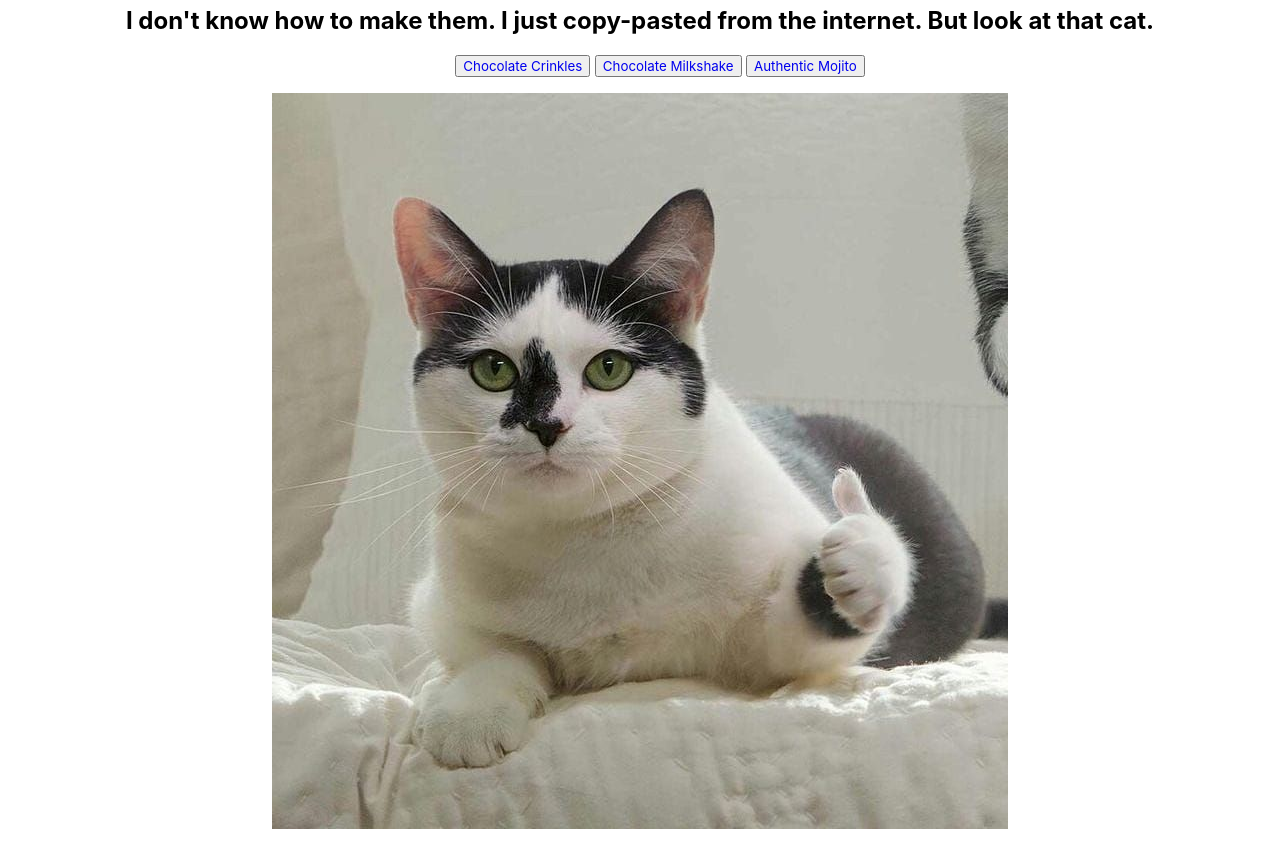
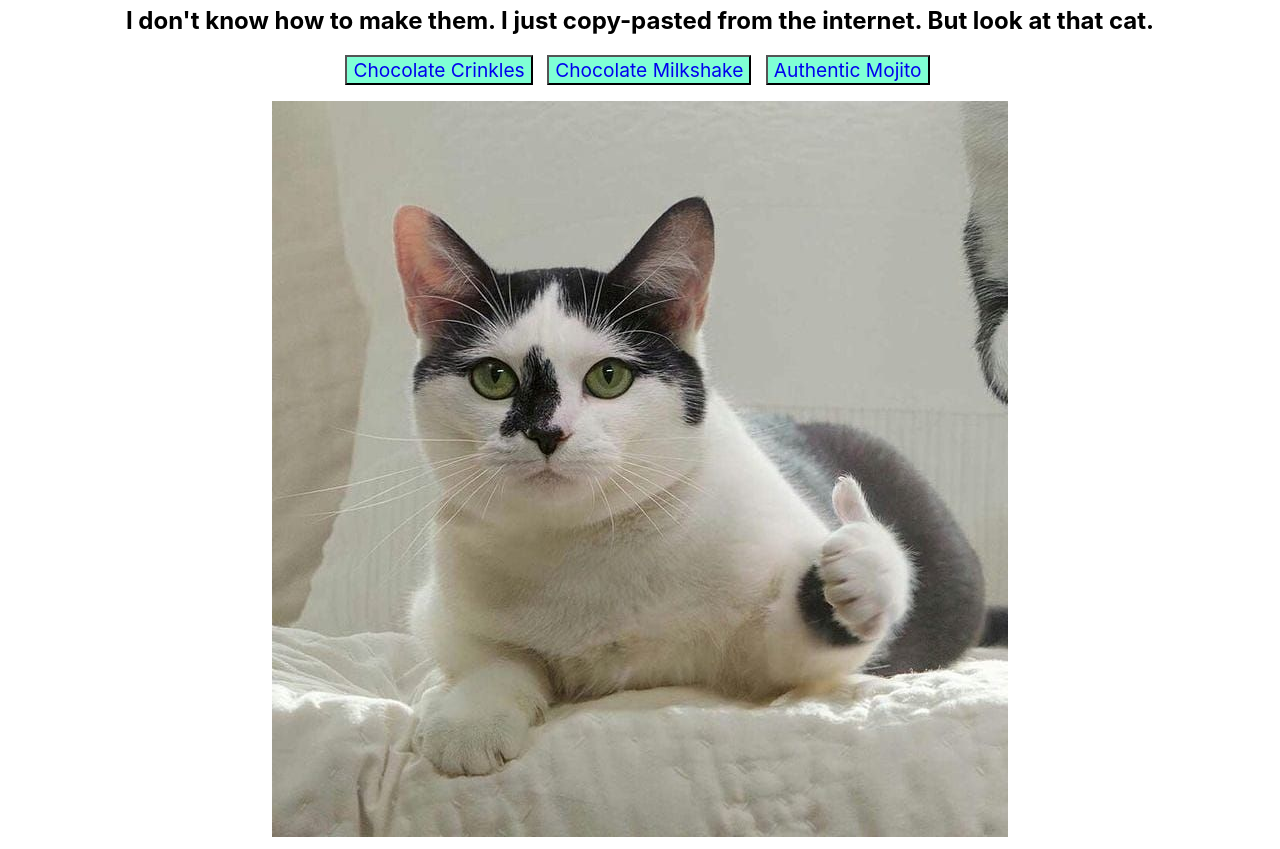
Before and after one commit to emeibech/odin-recipes, a plain HTML site: page index.html in a window 1280 px wide. Shown: the part 76-925 px from the top of the page. Drawn offline with Linux system fonts and the light colour scheme.

Commit message:
Align and color buttons

```diff
--- a/index.html
+++ b/index.html
@@ -11,8 +11,8 @@
     <h1>Recipes</h1>
     <h2>I don't know how to make them. I just copy-pasted from the internet. But look at that cat.</h2>
     <ul>
-        <div>
-            <button class="button"><a href="./recipes/chocolate-crinkles.html">Chocolate Crinkles</a></button>
+        <div class="button-set">
+            <button><a href="./recipes/chocolate-crinkles.html">Chocolate Crinkles</a></button>
             <button><a href="./recipes/chocolate-milkshake.html">Chocolate Milkshake</a></button>
             <button><a href="./recipes/authentic-mojito.html">Authentic Mojito</a></button>
         </div>
--- a/style.css
+++ b/style.css
@@ -14,3 +14,12 @@ p {
 a:link, a:visited {
         text-decoration: none;
 }
+button {
+    background-color: aquamarine;
+    font-size: larger;
+    margin-right: 5px;
+    margin-left: 5px;
+}
+div.button-set {
+    margin-right: 45px;
+}
```
